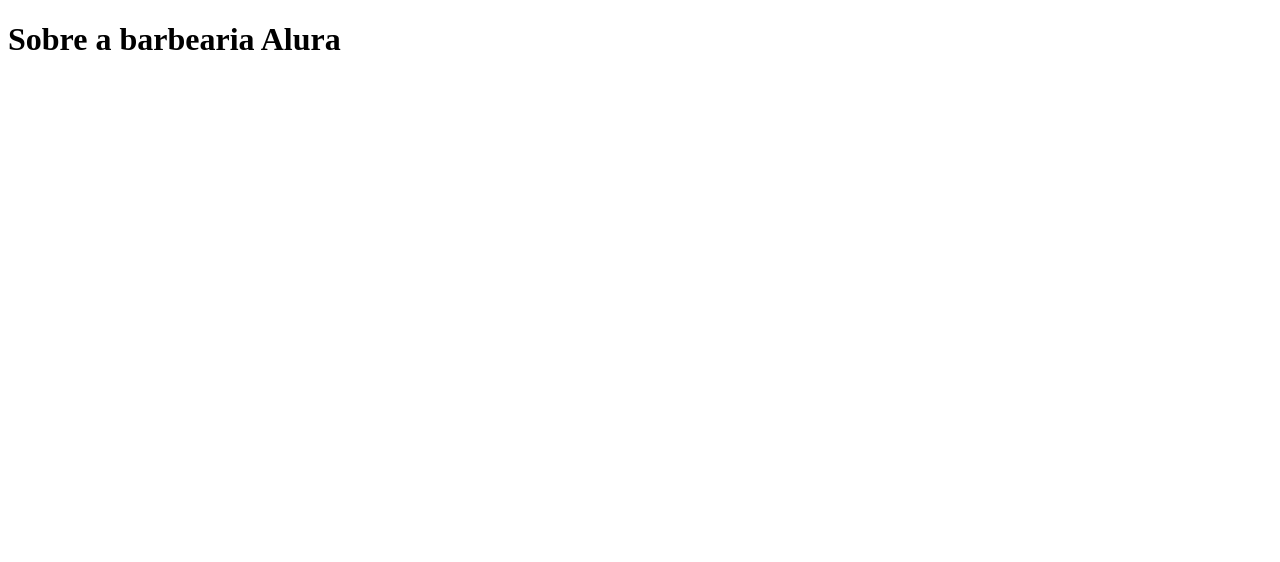
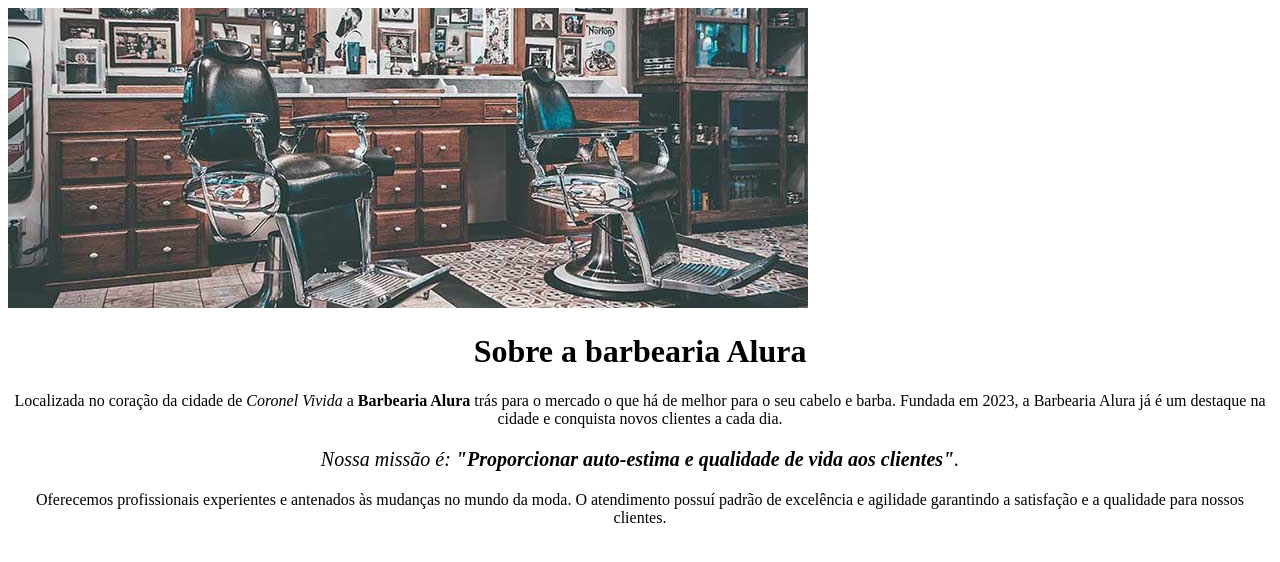
Before and after one commit to raiolaser15/Barbearia-alura, a plain HTML site: page index.html in a window 1280 px wide. Drawn offline with Linux system fonts and the light colour scheme.

Commit message:
05/04/24

```diff
--- a/index.html
+++ b/index.html
@@ -6,10 +6,18 @@
   <meta name="viewport" content="width=device-width">
   <title>replit</title>
   <link href="style.css" rel="stylesheet" type="text/css" />
+
 </head>
 
 <body>
-  <h1>Sobre a barbearia Alura</h1>
+  <img src="banner.jpg">
+
+  <h1 style="text-align: center">Sobre a barbearia Alura</h1>
+
+  <p>Localizada no coração da cidade de <em>Coronel Vivida</em> a <b>Barbearia Alura</b> trás para o mercado o que há de melhor para o seu cabelo e barba. Fundada em 2023, a Barbearia Alura já é um destaque na cidade e conquista novos clientes a cada dia.</p>
+  <p id="missao"><em>Nossa missão é: <b>"Proporcionar auto-estima e qualidade de vida aos clientes"</b>.</em></p>
+  <p>Oferecemos profissionais experientes e antenados às mudanças no mundo da moda. O atendimento possuí padrão de excelência e agilidade garantindo a satisfação e a qualidade para nossos clientes.</p>
+
   <script src="script.js"></script>
 </body>
 
--- a/style.css
+++ b/style.css
@@ -1,4 +1,10 @@
-html {
-  height: 100%;
-  width: 100%;
+p {
+  text-align: center;
 }
+h1 {
+  text-align: center;
+}
+
+#missao {
+  font-size: 20px;
+}
```
Also changed, not shown: banner.jpg (added).
